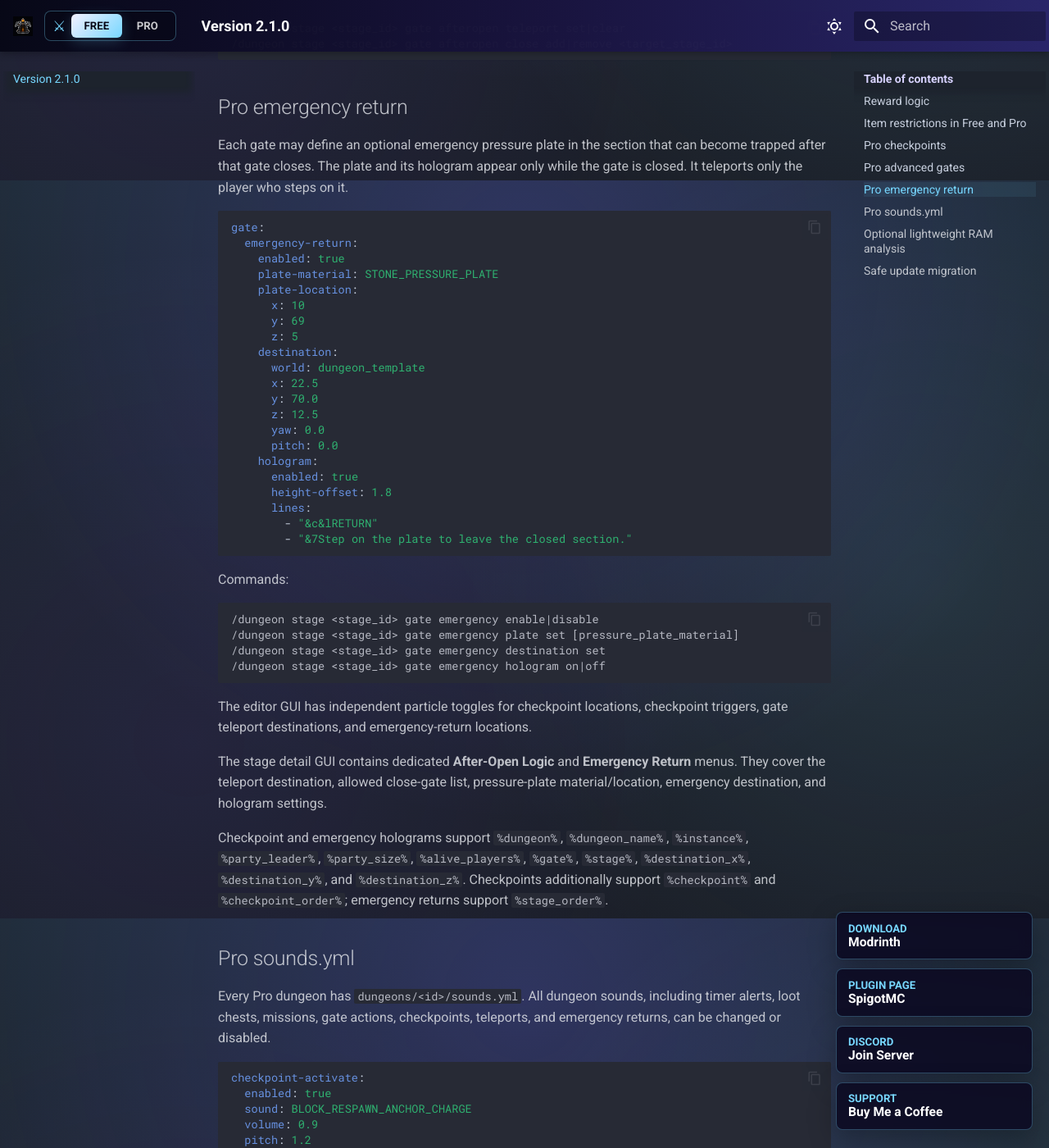
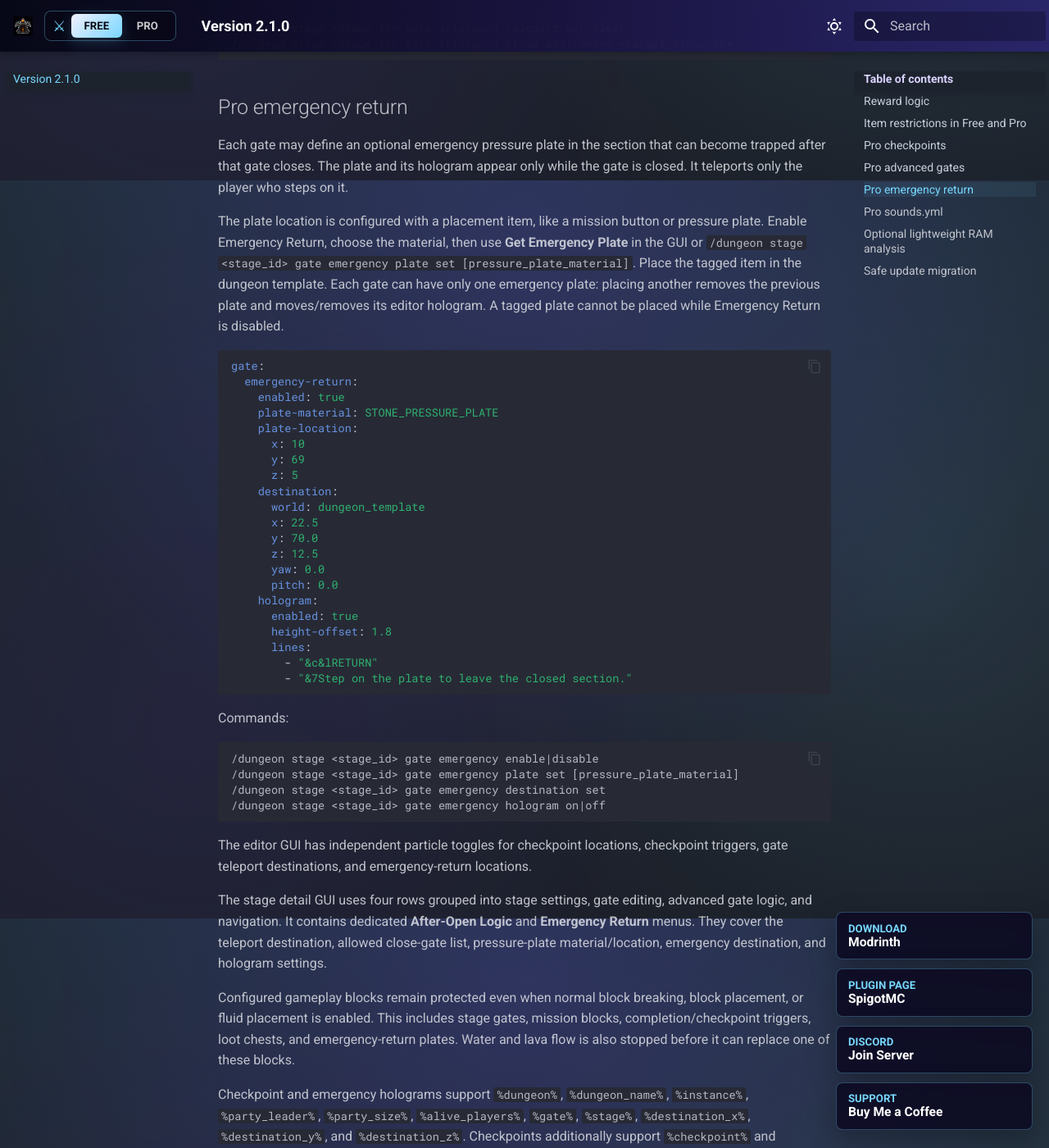
Before and after one commit to wertPL/InstancedDungeons-Docs, an MkDocs documentation site: the page built from docs/version-2.1.md, in a window 1280 px wide and 1400 px high, scrolled down 3380 px. Shown: the whole window at 82% size. Built offline with MkDocs 1.6.1 and Material for MkDocs 9.7.7, drawn with Linux system fonts in a browser that asks for light colours.

Commit message:
Document emergency plate workflow and block protection

````diff
--- a/docs/version-2.1.md
+++ b/docs/version-2.1.md
@@ -135,6 +135,8 @@ Commands:
 
 Each gate may define an optional emergency pressure plate in the section that can become trapped after that gate closes. The plate and its hologram appear only while the gate is closed. It teleports only the player who steps on it.
 
+The plate location is configured with a placement item, like a mission button or pressure plate. Enable Emergency Return, choose the material, then use **Get Emergency Plate** in the GUI or `/dungeon stage <stage_id> gate emergency plate set [pressure_plate_material]`. Place the tagged item in the dungeon template. Each gate can have only one emergency plate: placing another removes the previous plate and moves/removes its editor hologram. A tagged plate cannot be placed while Emergency Return is disabled.
+
 ```yaml
 gate:
   emergency-return:
@@ -170,7 +172,9 @@ Commands:
 
 The editor GUI has independent particle toggles for checkpoint locations, checkpoint triggers, gate teleport destinations, and emergency-return locations.
 
-The stage detail GUI contains dedicated **After-Open Logic** and **Emergency Return** menus. They cover the teleport destination, allowed close-gate list, pressure-plate material/location, emergency destination, and hologram settings.
+The stage detail GUI uses four rows grouped into stage settings, gate editing, advanced gate logic, and navigation. It contains dedicated **After-Open Logic** and **Emergency Return** menus. They cover the teleport destination, allowed close-gate list, pressure-plate material/location, emergency destination, and hologram settings.
+
+Configured gameplay blocks remain protected even when normal block breaking, block placement, or fluid placement is enabled. This includes stage gates, mission blocks, completion/checkpoint triggers, loot chests, and emergency-return plates. Water and lava flow is also stopped before it can replace one of these blocks.
 
 Checkpoint and emergency holograms support `%dungeon%`, `%dungeon_name%`, `%instance%`, `%party_leader%`, `%party_size%`, `%alive_players%`, `%gate%`, `%stage%`, `%destination_x%`, `%destination_y%`, and `%destination_z%`. Checkpoints additionally support `%checkpoint%` and `%checkpoint_order%`; emergency returns support `%stage_order%`.
 
````
Also changed, not shown: docs/complete-2-0-reference.md (+2 -0 lines), docs/pro/complete-2-0-reference.md (+2 -0 lines), docs/pro/stages.md (+5 -1 lines).
